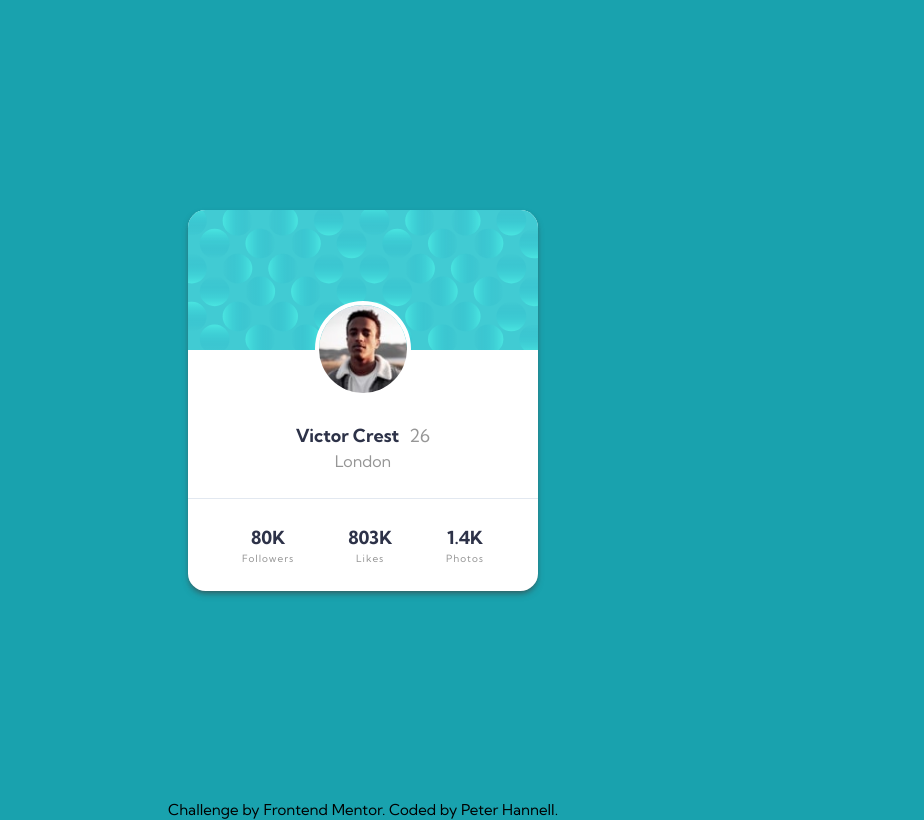
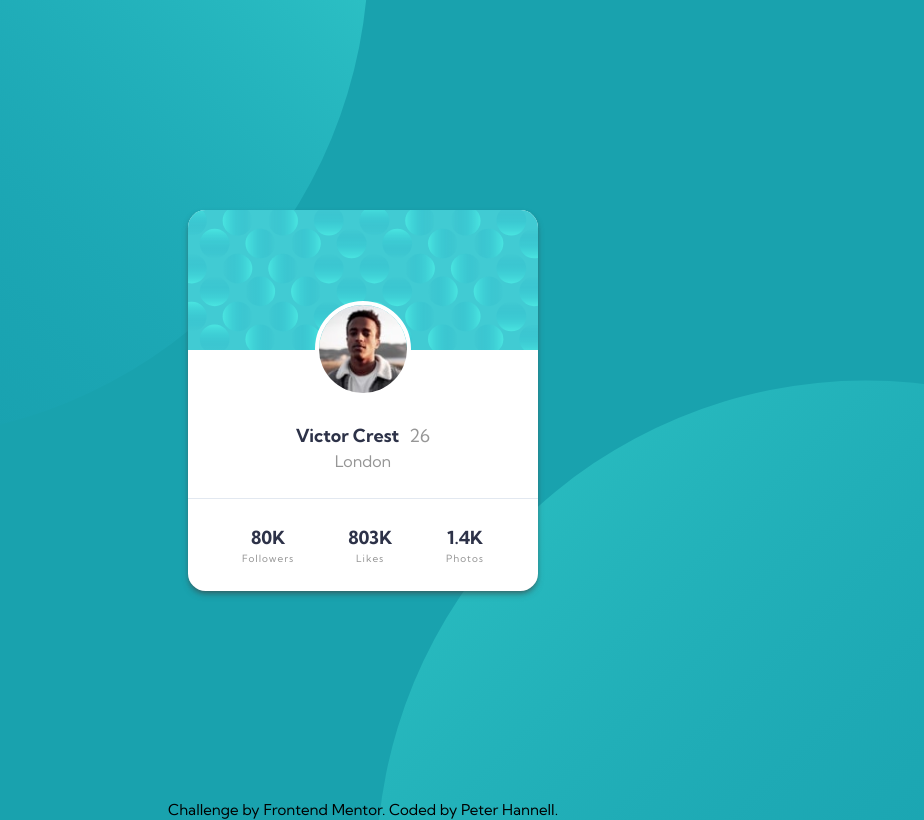
Before and after one commit to peterhannell/profile-card-component, a plain HTML site: page index.html in a window 1280 px wide. Shown: the whole page, without its empty margins (277-1201 px from the left). Drawn offline with nearby package versions, Linux system fonts and the light colour scheme.

Commit message:
fixed background image

```diff
--- a/src/styles.css
+++ b/src/styles.css
@@ -7,8 +7,8 @@ html {
 }
 
 body {
-  background-image: url(./images/bg-pattern-top.svg),
-    url(./images/bg-pattern-bottom.svg);
+  background-image: url(/images/bg-pattern-top.svg),
+    url(/images/bg-pattern-bottom.svg);
   background-position: right 41vw bottom 45vh, 36vw 45vh;
   background-repeat: no-repeat, no-repeat;
   font-size: 1.6rem;
```
